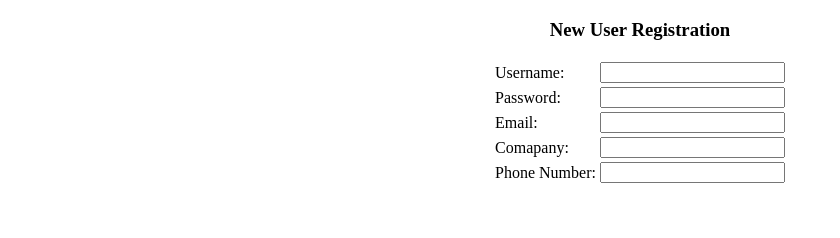
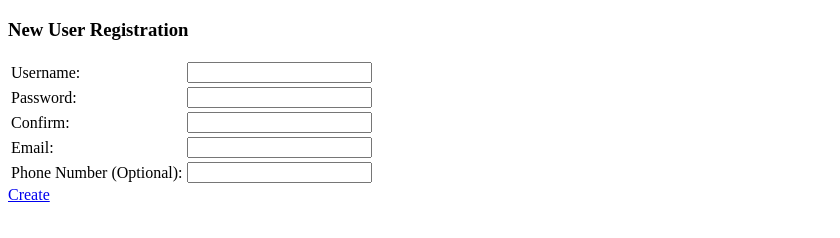
Before and after one commit to CMPE-131-BCBeez/Calendar-plus-plus, a plain HTML site: page templates/New User Log In.html in a window 1280 px wide. Shown: the whole page, without its empty margins (0-840 px from the left). Drawn offline with Linux system fonts and the light colour scheme.

Commit message:
Final username registration (For now)

```diff
--- a/templates/New User Log In.html
+++ b/templates/New User Log In.html
@@ -7,7 +7,7 @@
 
     <body>
 
-        <center>
+        <a>
             <h3>New User Registration</h3>
 
             <form action="" method="">
@@ -26,6 +26,12 @@
 
                         </td>
                     </tr>
+                    <tr>
+                        <td>Confirm: </td>
+                        <td>
+                            <input type="Password" name="User_pass"
+                        </td>
+                    </tr>
 
                     <tr>
                         <td>Email:</td>
@@ -34,28 +40,26 @@
                         </td>
 
                     </tr>
+
                     <tr>
-                        <td>Comapany: </td>
+                        <td>Phone Number (Optional):</td>
                         <td>
-                            <input type="Comapny" name="name"
-
+                            <input type="Phone Number (Optional)" name="Number">
                         </td>
                     </tr>
 
-                    <tr>
-                        <td>Phone Number:</td>
-                        <td>
-                            <input type="Phone Number (Optional)" name="Number"
-                        </td>
-                    </tr>
+
 
                 </table>
 
+                <a href="/register">Create</a>
 
 
             </form>
 
 
 
+
+
         </center>
     </body>
```
